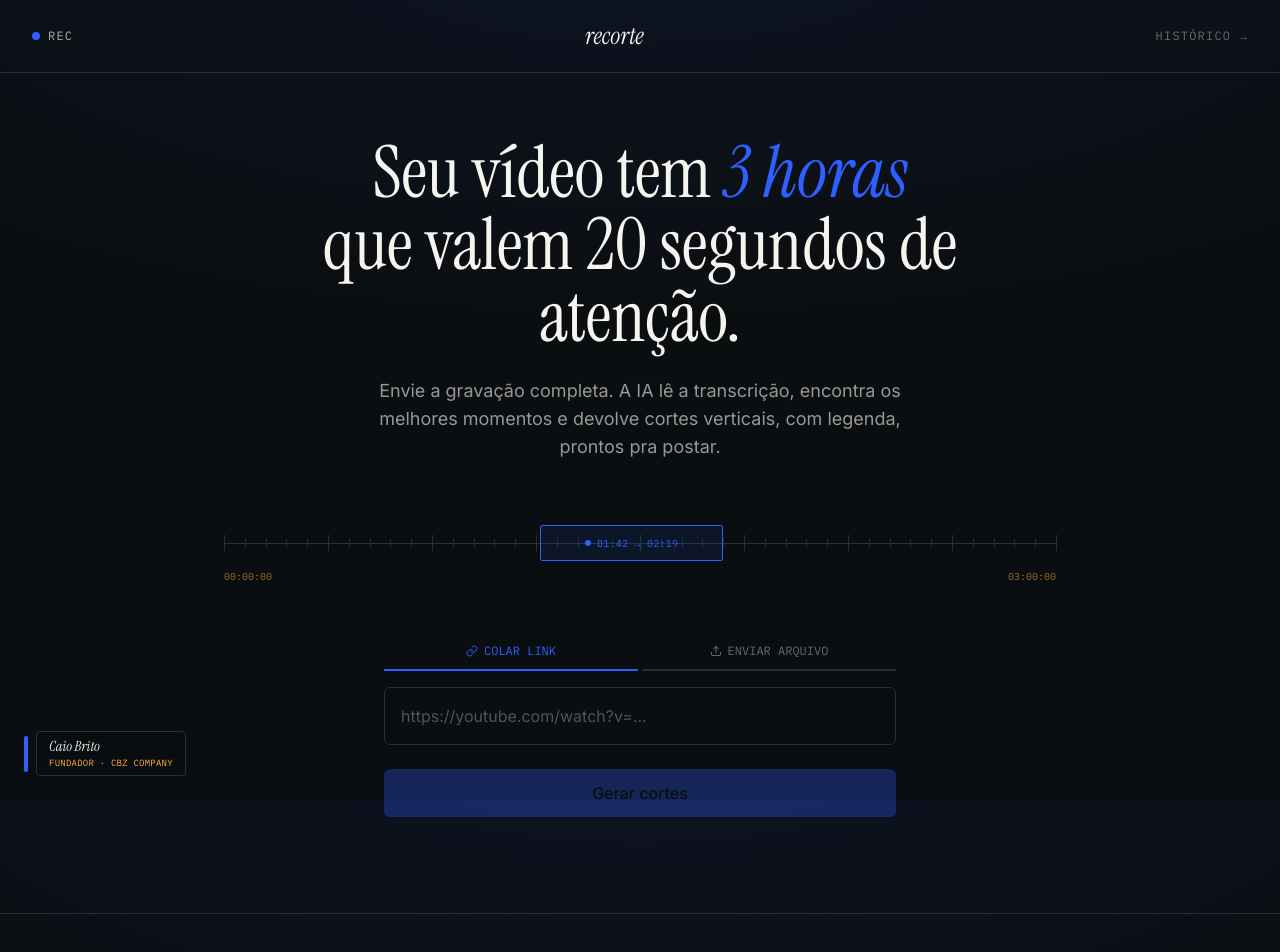
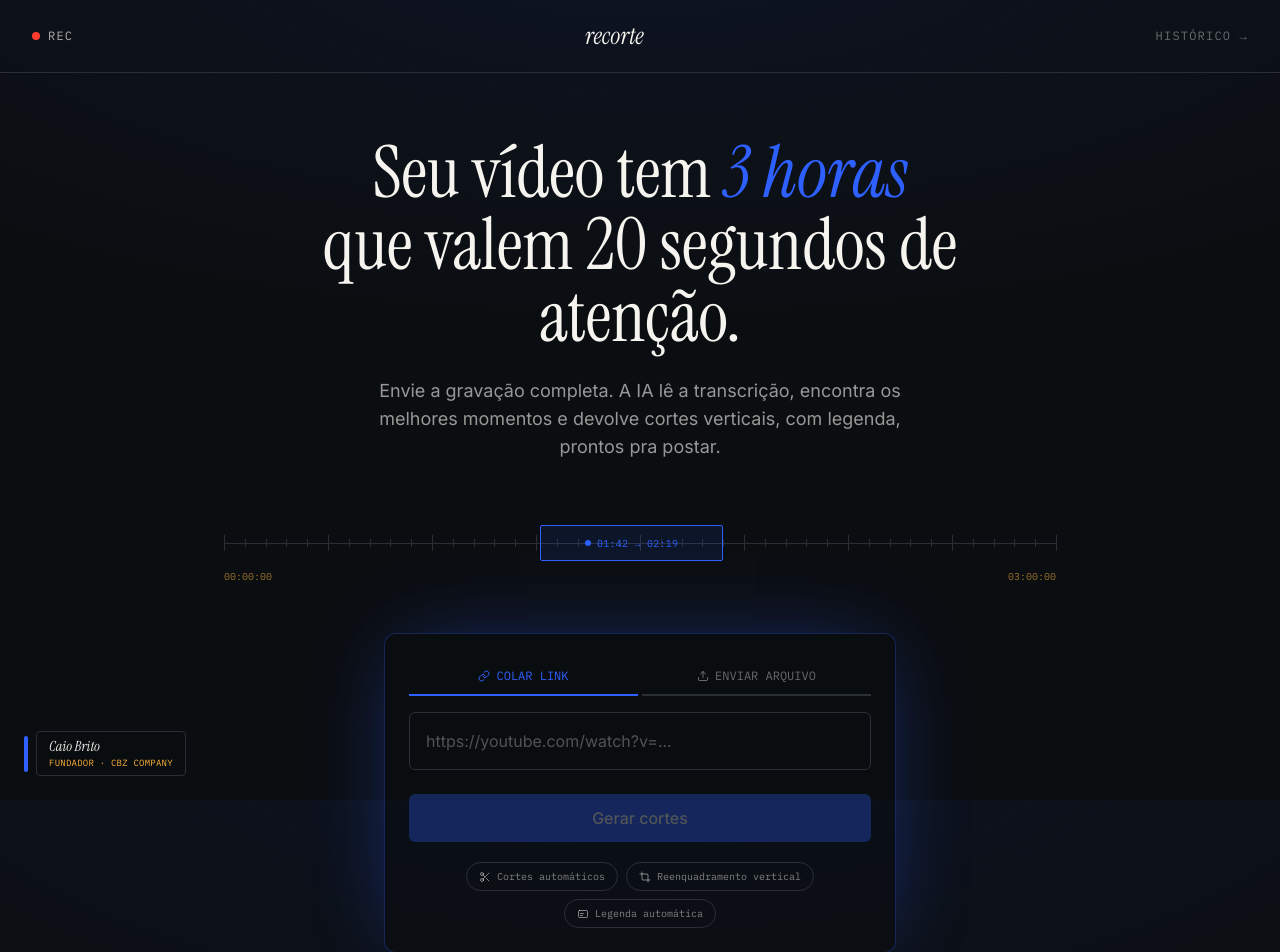
Before and after one commit to caio2163227-bot/meus-cortes-de-video, a Next.js app: page / in a window 1280 px wide. Shown: the top 952 px of the page. Built offline with nearby package versions, Linux system fonts and the light colour scheme.

Commit message:
Update page.jsx

```diff
--- a/app/page.jsx
+++ b/app/page.jsx
@@ -12,6 +12,39 @@ const DURATION_OPTIONS = [
   { label: '0:30', seconds: 30 },
   { label: '1:00', seconds: 60 },
   { label: '1:30', seconds: 90 },
+];
+
+const FEATURE_BADGES = [
+  {
+    label: 'Cortes automáticos',
+    icon: (
+      <svg width="12" height="12" viewBox="0 0 24 24" fill="none" stroke="currentColor" strokeWidth="2" strokeLinecap="round" strokeLinejoin="round">
+        <circle cx="6" cy="6" r="3" />
+        <circle cx="6" cy="18" r="3" />
+        <line x1="20" y1="4" x2="8.12" y2="15.88" />
+        <line x1="14.47" y1="14.48" x2="20" y2="20" />
+        <line x1="8.12" y1="8.12" x2="12" y2="12" />
+      </svg>
+    ),
+  },
+  {
+    label: 'Reenquadramento vertical',
+    icon: (
+      <svg width="12" height="12" viewBox="0 0 24 24" fill="none" stroke="currentColor" strokeWidth="2" strokeLinecap="round" strokeLinejoin="round">
+        <path d="M6 2v14a2 2 0 0 0 2 2h14" />
+        <path d="M18 22V8a2 2 0 0 0-2-2H2" />
+      </svg>
+    ),
+  },
+  {
+    label: 'Legenda automática',
+    icon: (
+      <svg width="12" height="12" viewBox="0 0 24 24" fill="none" stroke="currentColor" strokeWidth="2" strokeLinecap="round" strokeLinejoin="round">
+        <rect width="18" height="14" x="3" y="5" rx="2" />
+        <path d="M7 15h4M7 11h6" />
+      </svg>
+    ),
+  },
 ];
 
 const FORMATS = [
@@ -161,8 +194,8 @@ export default function Home() {
       <header className="border-b border-wire px-8 py-5 flex items-center justify-between">
         <div className="flex items-center gap-2">
           <span className="relative flex h-2 w-2">
-            <span className="absolute inline-flex h-full w-full animate-ping rounded-full bg-signal opacity-75" />
-            <span className="relative inline-flex h-2 w-2 rounded-full bg-signal" />
+            <span className="absolute inline-flex h-full w-full animate-ping rounded-full bg-record opacity-75" />
+            <span className="relative inline-flex h-2 w-2 rounded-full bg-record" />
           </span>
           <span className="font-mono text-xs tracking-widest text-paper/70">REC</span>
         </div>
@@ -204,6 +237,11 @@ export default function Home() {
 
       {/* Upload */}
       <section className="px-8 pb-24 max-w-xl mx-auto">
+        {/* Cartão com brilho — como um monitor aceso num estúdio escuro */}
+        <div
+          className="rounded-xl border border-signal/30 bg-ink/60 p-6"
+          style={{ boxShadow: '0 0 80px -20px rgba(46, 95, 255, 0.45)' }}
+        >
           {/* Seletor de modo: colar link ou enviar arquivo */}
           <div className="flex gap-1 mb-4 font-mono text-xs">
             <button
@@ -270,11 +308,25 @@ export default function Home() {
             <button
               type="submit"
               disabled={(mode === 'file' ? !file : !videoUrl.trim()) || status === 'processing'}
-            className="mt-6 w-full bg-signal text-ink font-medium py-3 rounded-md disabled:opacity-30 disabled:cursor-not-allowed hover:bg-signal/90 transition-colors"
+              className="mt-6 w-full bg-signal text-paper font-medium py-3 rounded-md disabled:opacity-30 disabled:cursor-not-allowed hover:bg-signal/90 transition-colors"
             >
               {status === 'processing' ? 'Analisando e cortando…' : 'Gerar cortes'}
             </button>
           </form>
+
+          {/* Selos — o que o site faz, à mostra logo abaixo do botão principal */}
+          <div className="flex flex-wrap gap-2 justify-center mt-5">
+            {FEATURE_BADGES.map((b) => (
+              <span
+                key={b.label}
+                className="inline-flex items-center gap-1.5 border border-wire rounded-full px-3 py-1.5 text-[10px] font-mono text-paper/50"
+              >
+                {b.icon}
+                {b.label}
+              </span>
+            ))}
+          </div>
+        </div>
 
         {status === 'processing' && (
           <div className="text-center mt-6">
@@ -288,7 +340,7 @@ export default function Home() {
         )}
 
         {error && (
-          <p className="text-center text-sm text-signal mt-4">{error}</p>
+          <p className="text-center text-sm text-record mt-4">{error}</p>
         )}
       </section>
 
@@ -400,7 +452,7 @@ export default function Home() {
           </div>
 
           {downloadError && (
-            <p className="text-center text-sm text-signal mt-6">{downloadError}</p>
+            <p className="text-center text-sm text-record mt-6">{downloadError}</p>
           )}
         </section>
       )}
```
Lines whose indentation alone changed are shown as unchanged.
